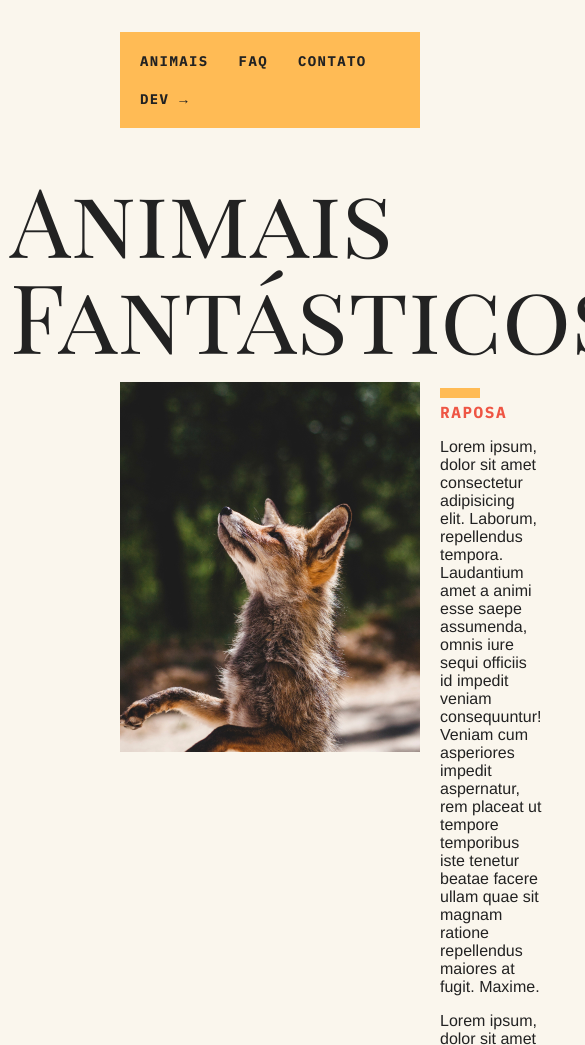
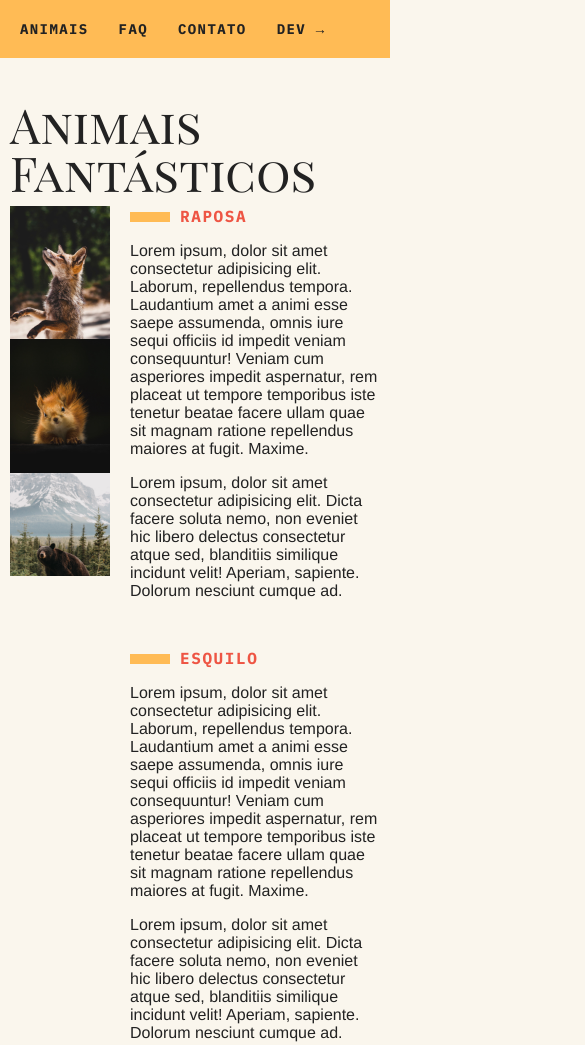
Before and after one commit to FranciscoAraujo95/animais-fantasticos-origamid, a plain HTML site: page index.html in a window 390 px wide. Shown: the top 1045 px of the page, 585 px wide, since content can reach past the window. Drawn offline with Linux system fonts and the light colour scheme.

Commit message:
Media Queries

```diff
--- a/css/style.css
+++ b/css/style.css
@@ -187,3 +187,42 @@ body {
     font-family: var(--fonte-texto-destaque);
     font-weight: bold;
 }
+
+/* MEDIA QUERIES */
+
+@media (max-width: 700px) {
+    body {
+        grid-template-columns: 1fr;
+    }
+
+    .menu, .grid-section, .copy {
+        grid-column: 1;
+    }
+
+    .menu {
+        margin-top: 0;
+    }
+
+    .copy {
+        margin-bottom: 0;
+    }
+
+    .grid-section {
+        grid-template-columns: 100px 1fr;
+        gap: 10px;
+    }
+
+    .grid-section h1 {
+        font-size: 3rem;
+    }
+
+    .animais-lista {
+        grid-column: 1;
+    }
+
+    .faq-lista, .mapa, .dados {
+        grid-column: 1/3;
+    }
+
+
+}
```
